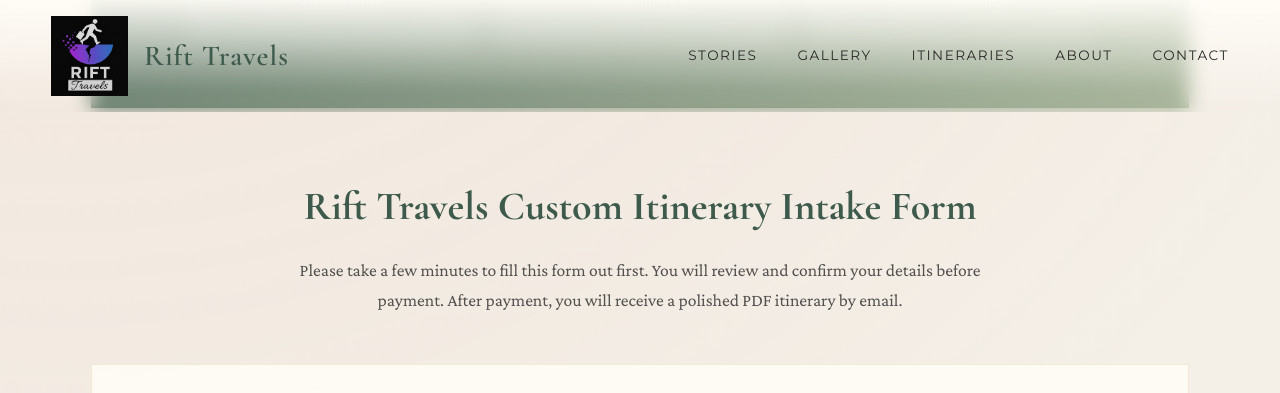
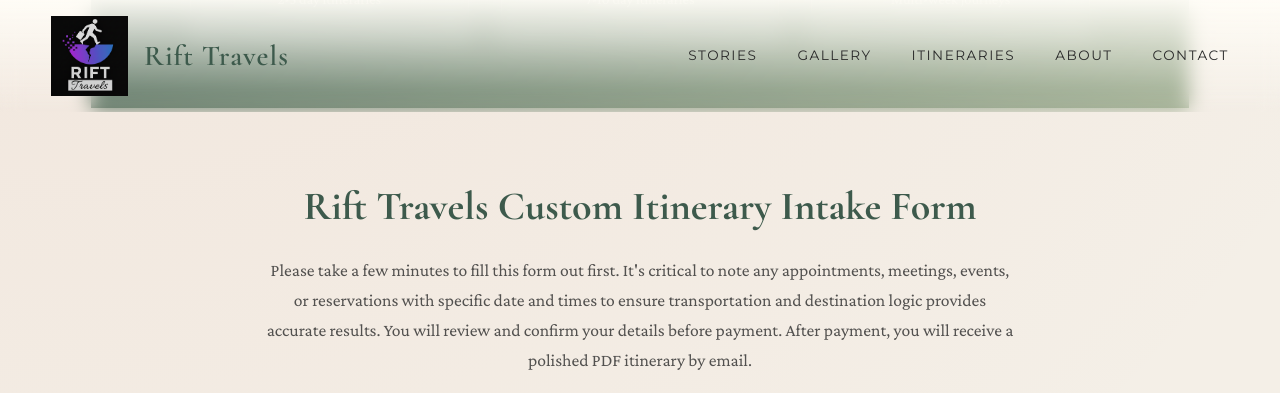
Before and after one commit to riftdigitalllc/RiftTravels.com, a Jekyll site: the page built from itinerary-request.md, in a window 1280 px wide and 900 px high, scrolled down 1193 px, cut to the strip 0-393 px from the top of the window. Built offline with Jekyll 4.4.1, drawn with Linux system fonts in a browser that asks for light colours; a script that is not in the unit is left out; some of the changed text lies outside the part shown.

Commit message:
Revise itinerary request title and form instructions
Updated the title and enhanced the form introduction with additional details about the importance of providing specific date and time information.

```diff
--- a/itinerary-request.md
+++ b/itinerary-request.md
@@ -58,7 +58,7 @@ permalink: /itinerary-request/
   </div>
   <div class="form-section">
     <h2>Rift Travels Custom Itinerary Intake Form</h2>
-    <p class="form-intro">Please take a few minutes to fill this form out first. You will review and confirm your details before payment. After payment, you will receive a polished PDF itinerary by email.</p>
+    <p class="form-intro">Please take a few minutes to fill this form out first. It's critical to note any appointments, meetings, events, or reservations with specific date and times to ensure transportation and destination logic provides accurate results. You will review and confirm your details before payment. After payment, you will receive a polished PDF itinerary by email.</p>
 
     <!-- Tally Form Embed -->
     <div class="form-container">
```
Also changed, not shown: other parts of itinerary-request.md (+1 -1 lines).
